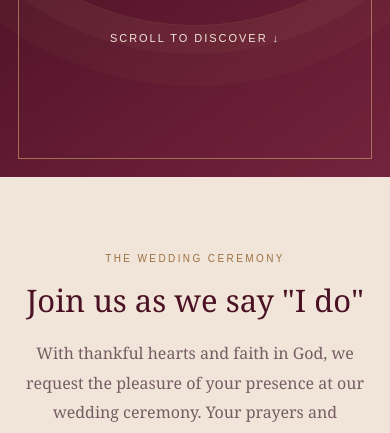
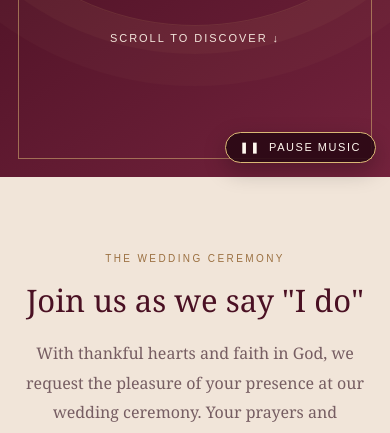
Before and after one commit to vasanthp285-ai/vasanth-weds-amala, a plain HTML site: page index.html in a window 390 px wide. Shown: the part 667-1100 px from the top of the page. Drawn offline with Linux system fonts and the light colour scheme.

Commit message:
Add files via upload

```diff
--- a/index.html
+++ b/index.html
@@ -267,6 +267,34 @@ h2 {
     color: #876d69;
 }
 
+/* FLOATING BACKGROUND MUSIC BUTTON */
+
+.music-btn {
+    position: fixed;
+    right: 18px;
+    bottom: 18px;
+    z-index: 999;
+    display: inline-flex;
+    align-items: center;
+    gap: 8px;
+    padding: 10px 16px;
+    border: 1px solid var(--gold);
+    border-radius: 999px;
+    background: rgba(43, 9, 21, 0.92);
+    color: #fff8ef;
+    font: 11px/1 Arial, sans-serif;
+    letter-spacing: .14em;
+    text-transform: uppercase;
+    cursor: pointer;
+    box-shadow: 0 8px 22px rgba(0, 0, 0, 0.25);
+    transition: transform 0.2s ease, background 0.2s ease;
+}
+
+.music-btn:hover {
+    background: var(--wine2);
+    transform: translateY(-1px);
+}
+
 /* FOOTER */
 
 footer {
@@ -292,12 +320,26 @@ footer strong {
         font-size: 16px;
     }
 
+    .music-btn {
+        right: 14px;
+        bottom: 14px;
+        padding: 9px 14px;
+    }
+
 }
 
 </style>
 </head>
 
 <body>
+
+<!-- BACKGROUND AUDIO (replace src with your MP3 file path/name) -->
+<audio id="bg-music" src="wedding-song.mp3" loop preload="metadata"></audio>
+
+<button type="button" class="music-btn" id="music-toggle" aria-label="Toggle background music" aria-pressed="false">
+    <span id="music-icon">♪</span>
+    <span id="music-label">Play Music</span>
+</button>
 
 <!-- WEDDING INVITATION OPENING -->
 
@@ -435,7 +477,7 @@ footer strong {
 </footer>
 
 
-<!-- COUNTDOWN JAVASCRIPT -->
+<!-- COUNTDOWN & BACKGROUND MUSIC JAVASCRIPT -->
 
 <script>
 
@@ -478,6 +520,51 @@ tick();
 
 setInterval(tick, 1000);
 
+/* BACKGROUND MUSIC CONTROLS */
+
+const audio = document.getElementById('bg-music');
+const musicBtn = document.getElementById('music-toggle');
+const musicIcon = document.getElementById('music-icon');
+const musicLabel = document.getElementById('music-label');
+
+function updateMusicUI(isPlaying) {
+    musicBtn.setAttribute('aria-pressed', String(isPlaying));
+    musicIcon.textContent = isPlaying ? '❚❚' : '♪';
+    musicLabel.textContent = isPlaying ? 'Pause Music' : 'Play Music';
+}
+
+function playMusic() {
+    return audio.play().then(() => {
+        updateMusicUI(true);
+    }).catch(() => {
+        updateMusicUI(false);
+    });
+}
+
+musicBtn.addEventListener('click', () => {
+    if (audio.paused) {
+        playMusic();
+    } else {
+        audio.pause();
+        updateMusicUI(false);
+    }
+});
+
+// Attempt autoplay on load; if blocked by browser, start on first user gesture
+window.addEventListener('load', () => {
+    playMusic();
+});
+
+document.addEventListener('pointerdown', function onFirstInteraction() {
+    if (audio.paused) {
+        playMusic();
+    }
+    document.removeEventListener('pointerdown', onFirstInteraction);
+}, { once: true });
+
+audio.addEventListener('play', () => updateMusicUI(true));
+audio.addEventListener('pause', () => updateMusicUI(false));
+
 </script>
 
 </body>
```
Also changed, not shown: 1 other file.
